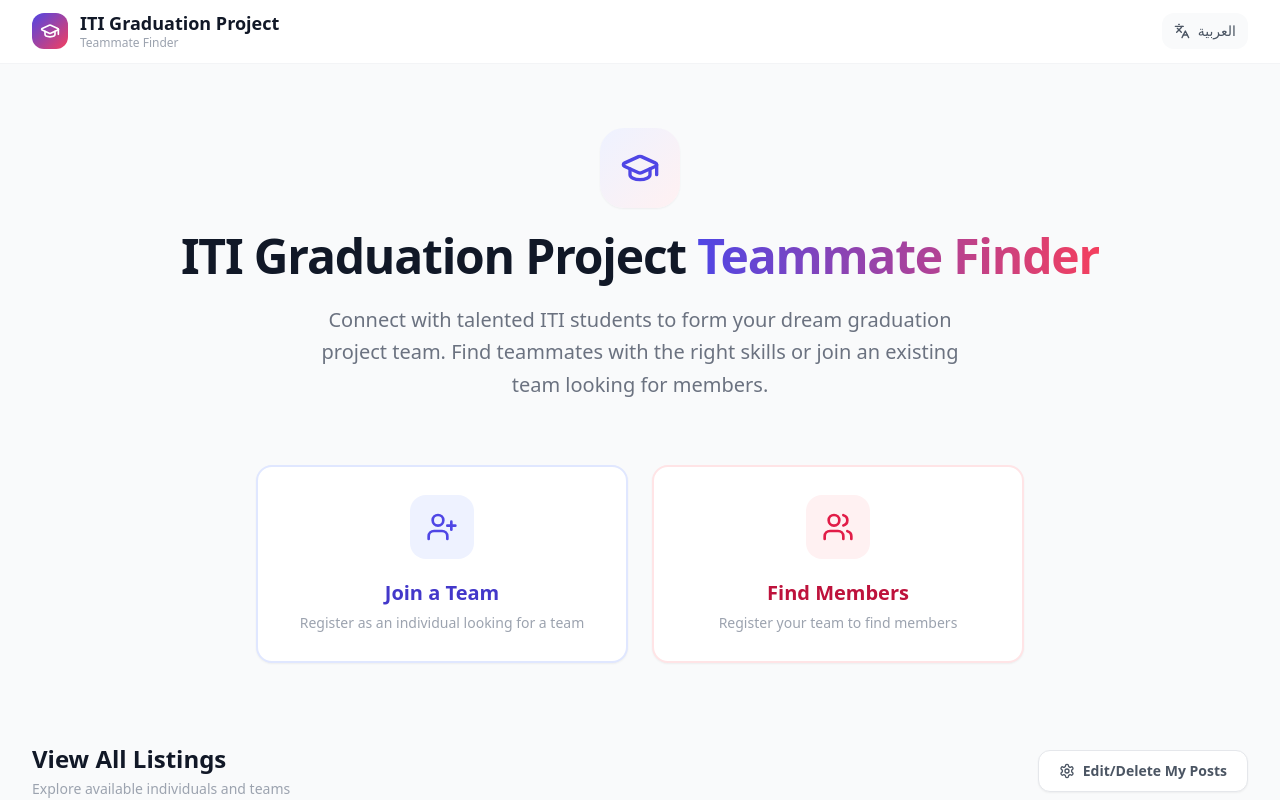
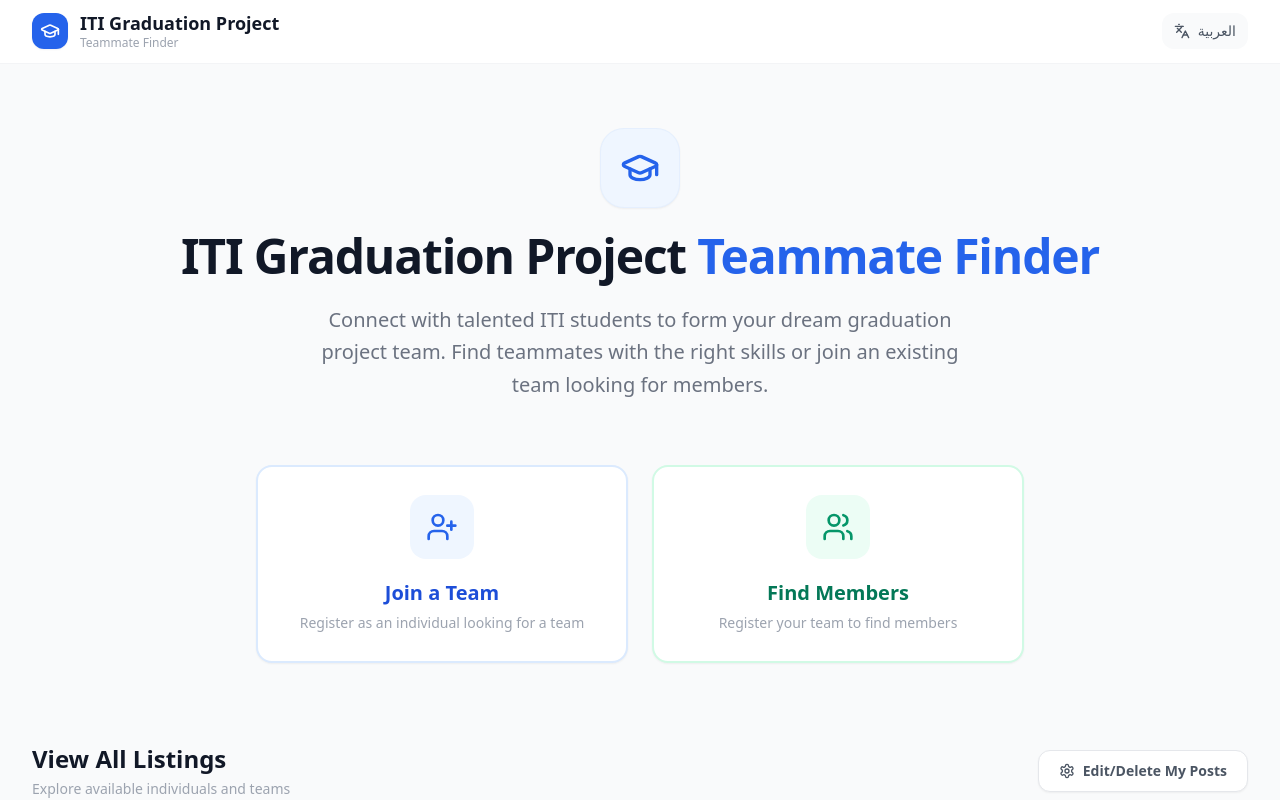
Before and after one commit to TryOmar/iti-team-finder, a React (Vite) app: page / in a window 1280 px wide. Shown: the top 800 px of the page. Built offline with nearby package versions, Linux system fonts and the light colour scheme; no server answers; the database is empty.

Commit message:
feat: Implement initial Header component and Landing page with core navigation and language switching.

```diff
--- a/src/components/Header.tsx
+++ b/src/components/Header.tsx
@@ -14,7 +14,7 @@ export default function Header() {
             onClick={() => navigateTo('landing')}
             className="flex items-center gap-3 hover:opacity-80 transition-opacity"
           >
-            <div className="bg-gradient-to-br from-indigo-600 to-rose-500 p-2 rounded-xl">
+            <div className="bg-blue-600 p-2 rounded-xl shadow-sm">
               <GraduationCap className="w-5 h-5 text-white" />
             </div>
             <div className="text-left">
--- a/src/pages/Landing.tsx
+++ b/src/pages/Landing.tsx
@@ -12,12 +12,12 @@ export default function Landing() {
       <div className="max-w-7xl mx-auto px-4 sm:px-6 lg:px-8 py-16">
         {/* Hero Section */}
         <div className="text-center mb-16 px-4">
-          <div className="inline-flex items-center justify-center w-20 h-20 bg-gradient-to-br from-indigo-50 to-rose-50 rounded-3xl mb-6 shadow-sm">
-            <GraduationCap className="w-10 h-10 text-indigo-600" />
+          <div className="inline-flex items-center justify-center w-20 h-20 bg-blue-50 rounded-3xl mb-6 shadow-sm border border-blue-100/50">
+            <GraduationCap className="w-10 h-10 text-blue-600" />
           </div>
           <h2 className="text-4xl md:text-5xl font-bold text-gray-900 mb-6 tracking-tight">
             {t('appTitle')}{' '}
-            <span className="bg-gradient-to-r from-indigo-600 to-rose-500 bg-clip-text text-transparent">
+            <span className="text-blue-600">
               {t('appSubtitle')}
             </span>
           </h2>
@@ -94,16 +94,16 @@ interface ActionCardProps {
 function ActionCard({ icon, title, subtitle, variant, onClick }: ActionCardProps) {
   const styles = {
     indigo: {
-      border: 'border-indigo-100 hover:border-indigo-300',
-      iconBg: 'bg-indigo-50 group-hover:bg-indigo-100',
-      iconColor: 'text-indigo-600',
-      titleColor: 'text-indigo-700 group-hover:text-indigo-800',
+      border: 'border-blue-100 hover:border-blue-300',
+      iconBg: 'bg-blue-50 group-hover:bg-blue-100',
+      iconColor: 'text-blue-600',
+      titleColor: 'text-blue-700 group-hover:text-blue-800',
     },
     rose: {
-      border: 'border-rose-100 hover:border-rose-300',
-      iconBg: 'bg-rose-50 group-hover:bg-rose-100',
-      iconColor: 'text-rose-600',
-      titleColor: 'text-rose-700 group-hover:text-rose-800',
+      border: 'border-emerald-100 hover:border-emerald-300',
+      iconBg: 'bg-emerald-50 group-hover:bg-emerald-100',
+      iconColor: 'text-emerald-600',
+      titleColor: 'text-emerald-700 group-hover:text-emerald-800',
     },
   };
 
```
